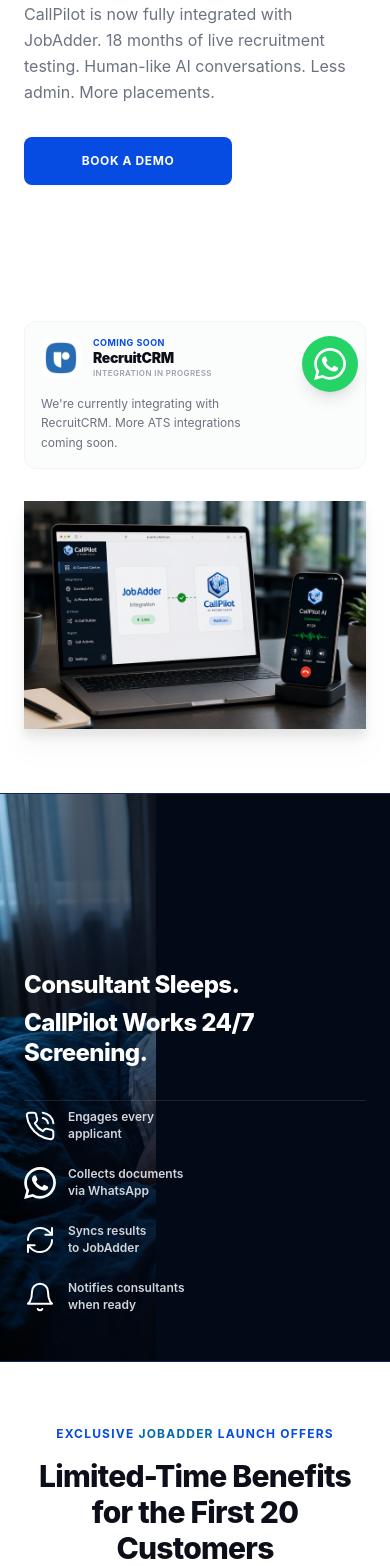
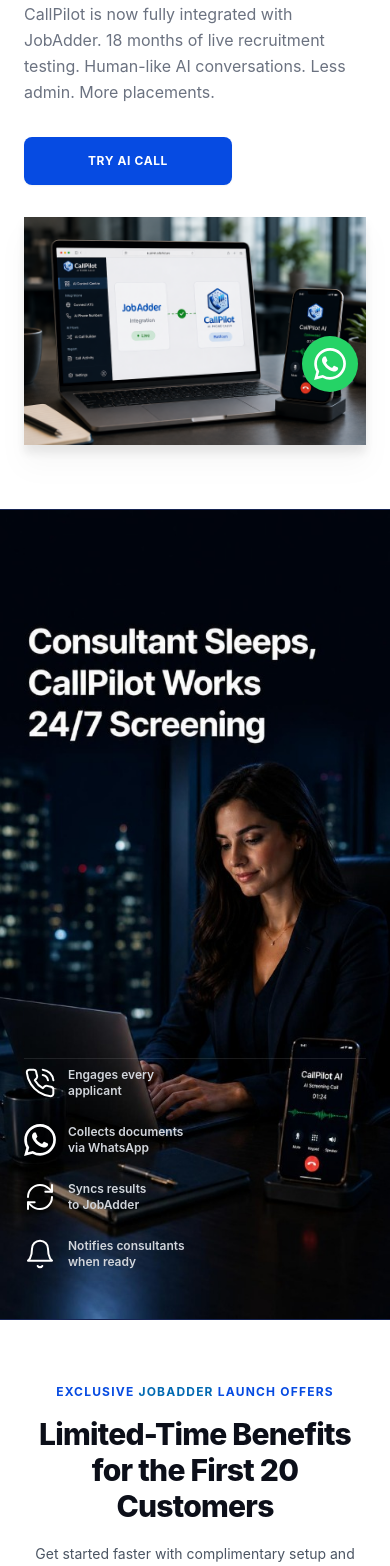
Before and after one commit to noorlight007/callpilot, a Next.js app: page /integrations in a window 390 px wide. Shown: the part 420-1986 px from the top of the page. Built offline with nearby package versions, Linux system fonts and the light colour scheme.

Commit message:
changes design

```diff
--- a/src/app/integrations/page.tsx
+++ b/src/app/integrations/page.tsx
@@ -71,10 +71,10 @@
 
                 <div className="flex flex-wrap gap-4 mt-2">
                   <Link
-                    href="/get-started"
+                    href="/#cta"
                     className="w-52 h-12 bg-[#064be2] text-white font-bold uppercase rounded-lg hover:bg-[#003cb3] transition-all text-xs tracking-wider flex items-center justify-center text-center shadow-sm"
                   >
-                    Book a Demo
+                    Try AI Call
                   </Link>
                   {/* <Link
                     href="#"
@@ -99,8 +99,8 @@
                 </div> */}
 
                 {/* Coming Soon RecruitCRM Integration Badge */}
-                <div className="flex flex-col sm:flex-row items-stretch sm:items-center gap-4 p-4 rounded-xl bg-gray-50/60 border border-gray-100 mt-28 max-w-lg select-none">
-                  {/* Left Logo and Label Column */}
+                {/* <div className="flex flex-col sm:flex-row items-stretch sm:items-center gap-4 p-4 rounded-xl bg-gray-50/60 border border-gray-100 mt-28 max-w-lg select-none">
+
                   <div className="flex items-center gap-3">
                     <div className="flex-shrink-0">
                       <img
@@ -122,14 +122,14 @@
                     </div>
                   </div>
 
-                  {/* Vertical Separator */}
+
                   <div className="hidden sm:block w-px h-10 bg-gray-200" />
 
-                  {/* Right Info Description Column */}
+
                   <p className="text-gray-500 text-xs leading-relaxed max-w-[240px]">
                     We're currently integrating with RecruitCRM. More ATS integrations coming soon.
                   </p>
-                </div>
+                </div> */}
               </motion.div>
 
               {/* Right Column (Image Mockup) */}
@@ -153,8 +153,17 @@
 
         {/* Banner Section: Consultant Sleeps. CallPilot Works 24/7 Screening. */}
         <section className="bg-[#020917] text-white py-12 md:py-14 overflow-hidden border-t border-b border-blue-950 relative">
-          {/* Background image container for sleeping consultant on the left */}
-          <div className="absolute left-0 top-0 bottom-0 w-[40%] sm:w-[35%] lg:w-[30%] h-full z-0 overflow-hidden select-none pointer-events-none">
+          {/* Mobile Background Image (Only on mobile) */}
+          <div className="absolute inset-0 z-0 sm:hidden select-none pointer-events-none">
+            <img
+              src="/images/sleeping-consultant-mobile.jpg"
+              alt="Consultant Sleeping Mobile"
+              className="w-full h-full object-cover object-top"
+            />
+          </div>
+
+          {/* Desktop/Tablet Background Image (Only on sm and above) */}
+          <div className="hidden sm:block absolute left-0 top-0 bottom-0 w-[40%] sm:w-[35%] lg:w-[30%] h-full z-0 overflow-hidden select-none pointer-events-none">
             <img
               src="/images/sleeping-consultant.png"
               alt="Consultant Sleeping"
@@ -166,12 +175,12 @@
 
           <div className="max-w-7xl mx-auto px-6 lg:px-8 relative z-10">
             <div className="grid grid-cols-1 lg:grid-cols-12 gap-8 items-center">
-              {/* Spacer for the left-aligned background image */}
-              <div className="col-span-1 lg:col-span-4 h-24 sm:h-32 md:h-40 lg:h-auto"></div>
+              {/* Spacer for the left-aligned background image / mobile image vertical height */}
+              <div className="col-span-1 lg:col-span-4 h-[460px] sm:h-32 md:h-40 lg:h-auto"></div>
 
               {/* Right Content Column: Title and Features */}
               <div className="lg:col-span-8 flex flex-col gap-6 lg:pl-6">
-                <div>
+                <div className="hidden sm:block">
                   <h2 className="text-2xl sm:text-3xl md:text-4xl text-white font-extrabold tracking-tight leading-tight">
                     Consultant Sleeps.<br />
                     <span className="text-white block mt-2">CallPilot Works 24/7 Screening.</span>
@@ -330,7 +339,7 @@
         </section>
 
         {/* Benefits Grid Section */}
-        <section className="bg-white py-20">
+        <section className="bg-white pt-20 pb-6 sm:py-20">
           <div className="max-w-6xl mx-auto px-6 lg:px-8 text-center flex flex-col items-center">
             <motion.h2
               initial={{ opacity: 0, y: 15 }}
@@ -415,7 +424,7 @@
         </section>
 
         {/* Bottom CTA Card Section */}
-        <section className="bg-white py-12 pb-24">
+        <section className="bg-white pt-4 pb-16 sm:py-12 sm:pb-24">
           <div className="max-w-6xl mx-auto px-6 lg:px-8">
             <motion.div
               initial={{ opacity: 0, scale: 0.98 }}
--- a/src/components/Hero.tsx
+++ b/src/components/Hero.tsx
@@ -83,7 +83,7 @@
               <div className="h-px bg-gradient-to-l from-transparent to-[#d97706] w-12 sm:w-20"></div>
             </div>
 
-            <h3 className="text-2xl sm:text-3xl font-extrabold text-white mb-8 text-center">
+            <h3 className="text-[21.6px] sm:text-[27px] font-normal text-white mb-8 text-center">
               Live & In Progress
             </h3>
 
@@ -100,11 +100,11 @@
                   </div>
 
                   {/* JobAdder Logo */}
-                  <div className="h-[54px] flex items-center justify-center mb-2">
+                  <div className="h-[40px] sm:h-[54px] flex items-center justify-center mb-2">
                     <img
                       src="/images/JobAdder.png"
                       alt="JobAdder Logo"
-                      className="h-full object-contain max-h-[41px]"
+                      className="h-full object-contain max-h-[22px] sm:max-h-[41px]"
                     />
                   </div>
                 </div>
@@ -122,14 +122,14 @@
                   </div>
 
                   {/* Recruit CRM Logo */}
-                  <div className="h-[54px] flex items-center justify-center mb-2">
-                    <div className="flex items-center gap-2 h-full max-h-[41px]">
+                  <div className="h-[44px] sm:h-[54px] flex items-center justify-center mb-2">
+                    <div className="flex items-center gap-1.5 sm:gap-2 h-full max-h-[32px] sm:max-h-[41px]">
                       <img
                         src="/images/Recruit_CRM_icon.jpeg"
                         alt="Recruit CRM Icon"
                         className="h-full w-auto rounded-lg object-cover"
                       />
-                      <span className="text-white text-[31px] font-black tracking-tight leading-none">recruit crm</span>
+                      <span className="text-white text-[22px] sm:text-[31px] font-black tracking-tight leading-none">recruit crm</span>
                     </div>
                   </div>
                 </div>
--- a/src/components/UseCases.tsx
+++ b/src/components/UseCases.tsx
@@ -1,4 +1,5 @@
-import { PhoneOutgoing, PhoneIncoming, Calendar, ClipboardCheck, HeartPulse, Building2, FileUser } from "lucide-react";
+import { PhoneOutgoing, PhoneIncoming, Calendar, ClipboardCheck, HeartPulse, Building2, FileUser, Briefcase } from "lucide-react";
+import Link from "next/link";
 
 const useCases = [
   {
@@ -53,13 +54,24 @@
           <p className="text-lg text-body">
             From sales to support, CallPilot adapts to your unique business needs.
           </p>
-          <div className="mt-6 inline-flex flex-col sm:flex-col items-center gap-2 sm:gap-3 bg-blue-50/50 border border-blue-100/60 py-2 px-5 rounded-full select-none">
-            <span className="text-xs font-bold text-[#064be2] uppercase tracking-wider bg-white py-1 px-2.5 rounded-full shadow-sm">
-              Recruitment
-            </span>
-            <span className="text-xs md:text-sm font-semibold text-gray-700">
-              Next-Generation AI Applicant Screening Calls + Automation
-            </span>
+          <div className="mt-6 flex justify-center">
+            <Link
+              href="/integrations"
+              className="group relative bg-card rounded-xl p-6 border border-border-card card-hover overflow-hidden text-left max-w-sm w-full cursor-pointer block"
+            >
+              {/* Accent line on top */}
+              <div className="absolute top-0 left-0 right-0 h-1 gradient-accent opacity-0 group-hover:opacity-100 transition-opacity" />
+
+              <div className="w-12 h-12 rounded-lg bg-secondary flex items-center justify-center mb-4 group-hover:accent-tint-bg transition-colors">
+                <Briefcase className="w-6 h-6 text-muted-text group-hover:accent-text transition-colors" />
+              </div>
+              <h3 className="text-lg font-semibold text-headline mb-2">
+                Recruitment
+              </h3>
+              <p className="text-body">
+                Next-Generation AI Applicant Screening Calls + Automation
+              </p>
+            </Link>
           </div>
         </div>
 
```
Also changed, not shown: public/images/sleeping-consultant-mobile.jpg (added).
